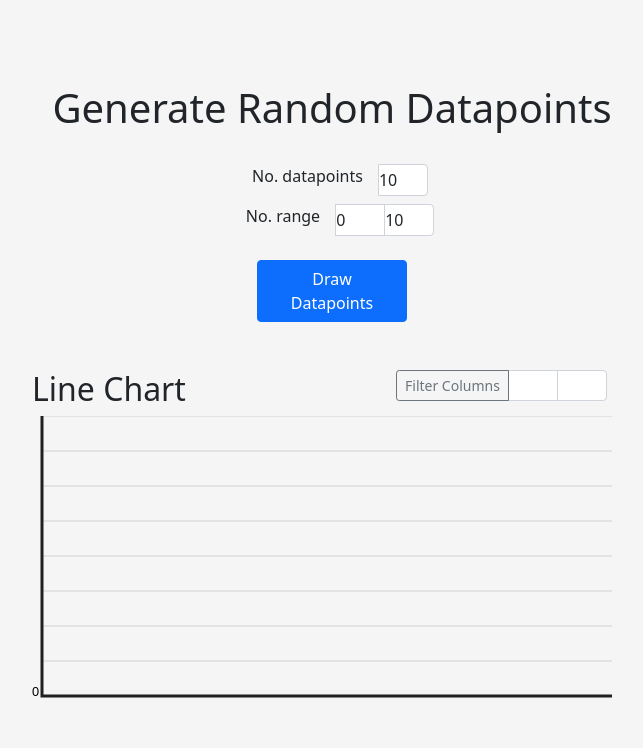
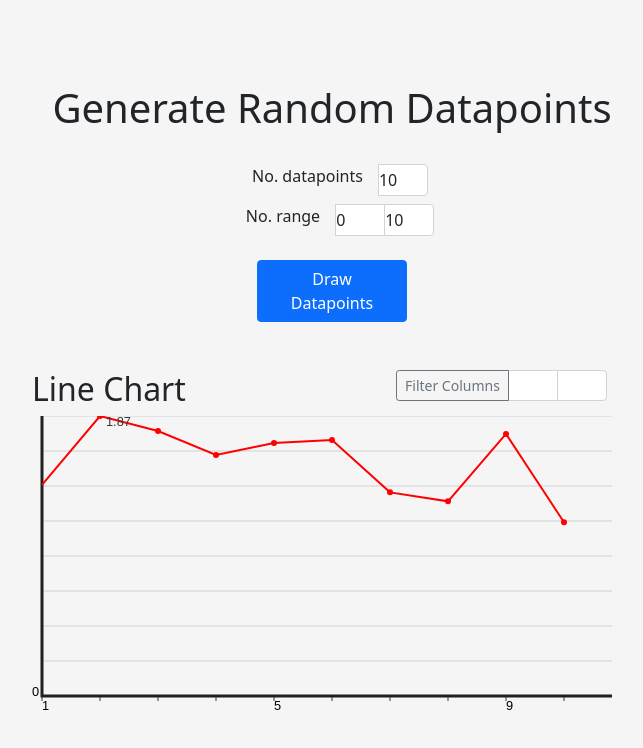
Before and after one commit to Grudgey/line_charts, a plain HTML site: page index.html in a window 1280 px wide. Shown: the whole page, without its empty margins (308-951 px from the left). Drawn offline with nearby package versions, Linux system fonts and the light colour scheme.

```diff
--- a/index.html
+++ b/index.html
@@ -25,7 +25,7 @@
             <form>
               <div class="form-group">
                 <div class="input-group justify-content-center mb-2">
-                  <label for="exampleInputEmail1" class="form-label mx-3">No. datapoints</label>
+                  <label for="draw-datapoints-count" class="form-label mx-3">No. datapoints</label>
                   <input type="text" class="form-control" value="10" aria-label="Number of datapoints" id="draw-datapoints-count" aria-describedby="draw-datapoints-count">
                 </div>
                 <fieldset>
--- a/index.js
+++ b/index.js
@@ -16,6 +16,9 @@
  return datapoints;
 };
 
+//initialise default chart
+const datapoints = generateRandomDatapoints({lower: 1, upper: 1}, 10);
+
 const handleFilterUpdate = (e) => {
 
   const lower = document.getElementById(e.target.name + '-lower').value;
@@ -30,8 +33,6 @@
           document.getElementById('filter-error').innerHTML = 'Upper has to be 2 higher than lower';
         }
 
-  //will need to make sure lower is not higher than upper
-  //simply slice the input array and redraw all
 };
 
 
@@ -150,4 +151,4 @@
   chart.stroke();
 };
 
-draw([], chart, "red");
+draw(datapoints, chart, "red");
```
